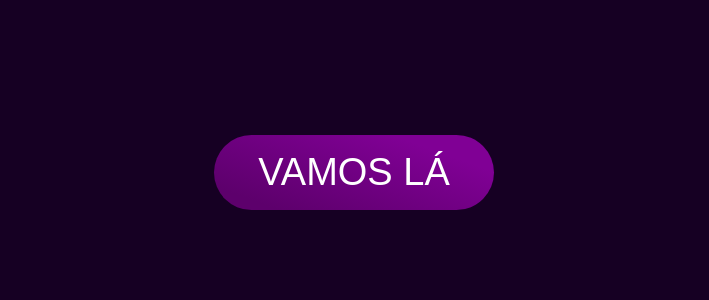
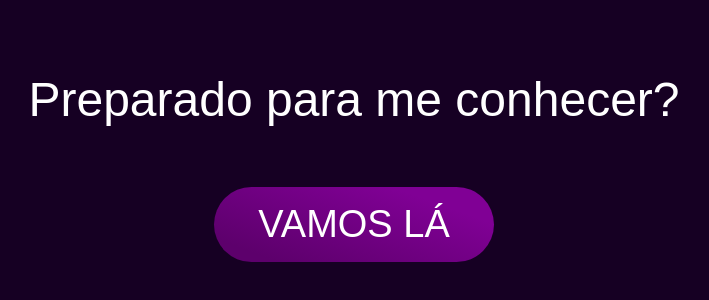
Before and after one commit to MarcusHolanda1/PortfolioMarcusHolanda, a React (Create React App) app: page / in a window 1280 px wide. Shown: the part 228-528 px from the top of the page, without its empty margins (286-995 px from the left). Built offline with nearby package versions, Linux system fonts and the light colour scheme.

Commit message:
Title and section

```diff
--- a/src/components/container/styles.js
+++ b/src/components/container/styles.js
@@ -5,8 +5,8 @@ export const Container = styled.main`
     height: 100vh;
     background: #160023;
 
-    display: flex;
+    /* display: flex;
     align-items: center;
     justify-content: center;
-    flex-direction: column;
+    flex-direction: column; */
 `
--- a/src/components/homeButton/index.jsx
+++ b/src/components/homeButton/index.jsx
@@ -1,8 +1,11 @@
-import { Button } from './styles'
+import { Button, Title, Section } from "./styles";
 
-const HomeButton = props => {
+const HomeButton = (props) => {
     return (
-    <Button>VAMOS LÁ</Button>
-    )
-}
-export default HomeButton
+        <Section>
+            <Title>Preparado para me conhecer?</Title>
+            <Button>VAMOS LÁ</Button>
+        </Section>
+    );
+};
+export default HomeButton;
--- a/src/components/homeButton/styles.js
+++ b/src/components/homeButton/styles.js
@@ -1,4 +1,22 @@
 import styled from 'styled-components';
+
+export const Section = styled.section`
+    padding-left: 0px;
+    padding-top: 300px;
+    display: flex;
+    align-items: center;
+    justify-content: center;
+    flex-direction: column;
+`
+
+export const Title = styled.h1`
+    padding-bottom: 60px;
+
+    font-size: 48px;
+    font-style: normal;
+    font-weight: normal;
+    color: #FFFFFF;
+`
 
 export const Button = styled.button`
     width: 280px;
```
